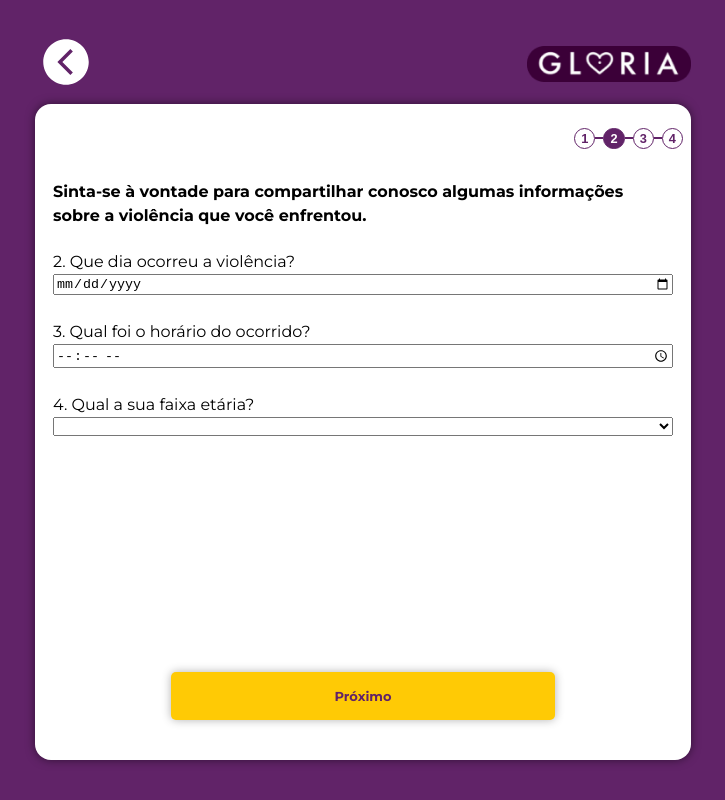
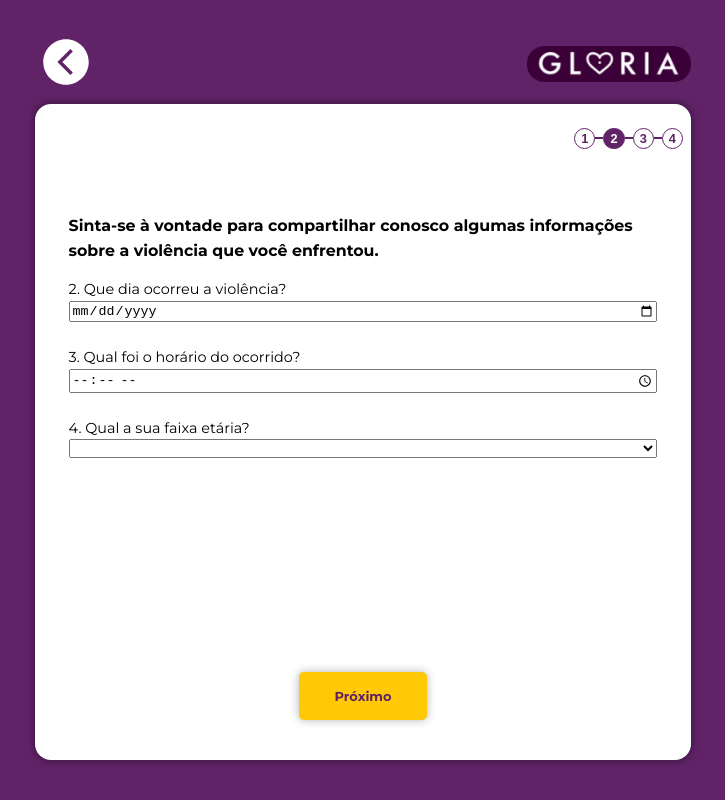
Before and after one commit to anajbsouza/Mapa-da-Violencia, a React (Vite) app in the folder frontend/: page /form-about-violence in a window 1280 px wide. Shown: the whole page, without its empty margins (277-1002 px from the left). Built offline with nearby package versions, Linux system fonts and the light colour scheme.

Commit message:
feat: desktop footer and form-about-violence responsivity

```diff
--- a/frontend/src/pages/FormAboutViolencePage.tsx
+++ b/frontend/src/pages/FormAboutViolencePage.tsx
@@ -130,8 +130,8 @@ const handleNext = () => {
                 <section className="area-question">
                     <div className="questions">
                         <div>
-                            <h4 className="text">Sinta-se à vontade para compartilhar conosco algumas informações sobre a violência que você enfrentou.</h4>
-                            <label htmlFor="dateInput">2. Que dia ocorreu a violência?</label>
+                            <p className="text">Sinta-se à vontade para compartilhar conosco algumas informações sobre a violência que você enfrentou.</p>
+                            <label htmlFor="dateInput" className="date-input">2. Que dia ocorreu a violência?</label>
                             <input
                                 type="date"
                                 id="dateInput"
@@ -140,7 +140,7 @@ const handleNext = () => {
                             />
                         </div>
                         <div>
-                            <label htmlFor="timeInput">3. Qual foi o horário do ocorrido?</label>
+                            <label htmlFor="timeInput" className="time-input">3. Qual foi o horário do ocorrido?</label>
                             <input
                                 type="time"
                                 id="timeInput"
@@ -149,7 +149,7 @@ const handleNext = () => {
                             />
                         </div>
                         <div>
-                            <label htmlFor="ageRangeInput">4. Qual a sua faixa etária?</label>
+                            <label htmlFor="ageRangeInput" className="age-input">4. Qual a sua faixa etária?</label>
                             <select
                                 id="ageRangeInput"
                                 value={ageRange}
--- a/frontend/src/styles/Footer.css
+++ b/frontend/src/styles/Footer.css
@@ -17,3 +17,15 @@
     font-weight: bold;
     margin-bottom: 10vh;
   }
+
+@media (min-width: 600px) {
+  .footer {
+    width: 18vw;
+  }
+}
+
+@media (min-width: 1000px) {
+  .footer {
+    width: 10vw;
+  }
+}
--- a/frontend/src/styles/FormAboutViolencePage.css
+++ b/frontend/src/styles/FormAboutViolencePage.css
@@ -6,16 +6,20 @@
 .area-question {
     display: flex;
     flex-direction: column;
+    font-size: 0.9em;
 
     .text {
         text-align: left;
+        font-weight: bold;
+        font-size: 1em;
         line-height: 24.38px;
+        margin-top: 2vh;
     }
 
     .questions {
         display: flex;
         flex-direction: column;
-        padding: 10px;
+        padding: 2vw;
         gap: 25px;
 
         div {
@@ -24,3 +28,10 @@
         }
     }
 }
+
+@media (min-width: 1000px) {
+    .area-question .text {
+        font-size: 1.1em;
+        margin-top: 5vh;
+    }
+}
```
